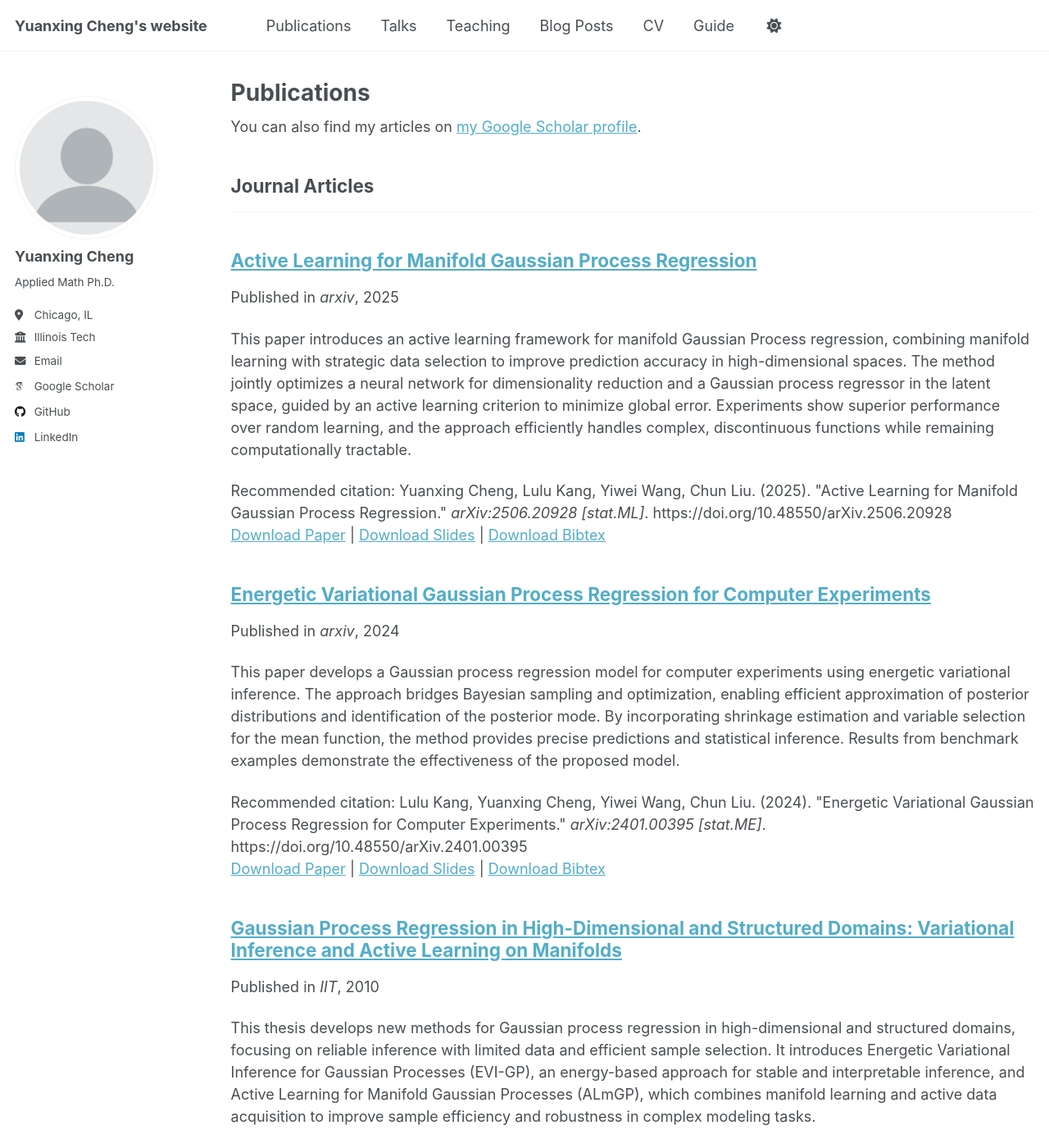
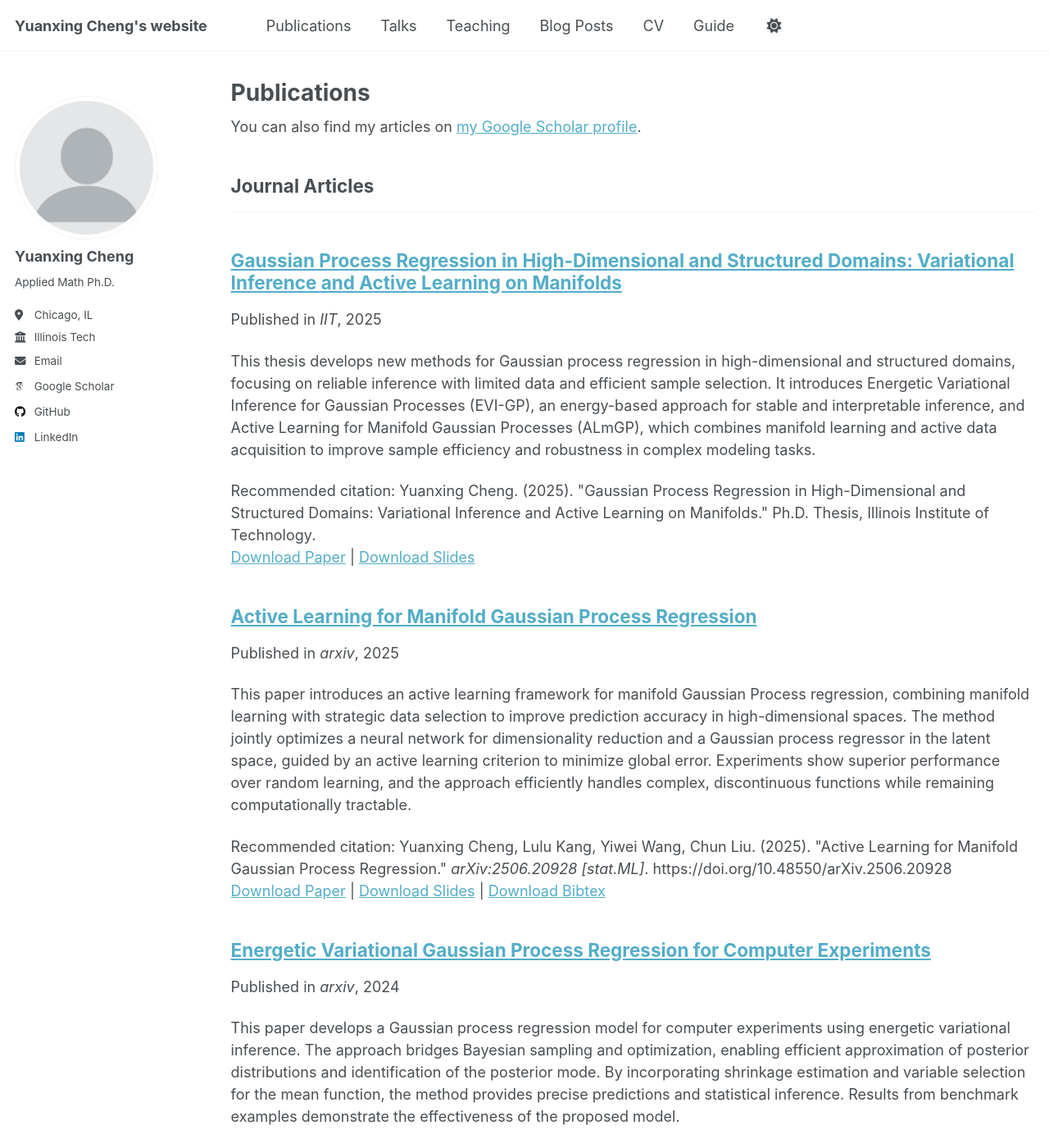
Before and after one commit to XavierOwen/XavierOwen.github.io, a Jekyll site: the page built from _pages/publications.html, in a window 1280 px wide and 1400 px high. Shown: the whole window at 82% size. Built offline with Jekyll 4.4.1, drawn with Linux system fonts in a browser that asks for light colours; some web fonts are replaced; a script that is not in the unit is left out; some of the changed text lies outside the part shown.

Commit message:
minor edit

```diff
--- a/_publications/2025-08-01-Thesis.md
+++ b/_publications/2025-08-01-Thesis.md
@@ -4,7 +4,7 @@ collection: publications
 category: manuscripts
 permalink: /publication/2025-08-01-Thesis
 excerpt: 'This thesis develops new methods for Gaussian process regression in high-dimensional and structured domains, focusing on reliable inference with limited data and efficient sample selection. It introduces Energetic Variational Inference for Gaussian Processes (EVI-GP), an energy-based approach for stable and interpretable inference, and Active Learning for Manifold Gaussian Processes (ALmGP), which combines manifold learning and active data acquisition to improve sample efficiency and robustness in complex modeling tasks.'
-date: 2010-10-01
+date: 2025-08-01
 venue: 'IIT'
 slidesurl: 'http://XavierOwen.github.io/files/Thesis-slides.pdf'
 paperurl: 'http://XavierOwen.github.io/files/Thesis.pdf'
```
